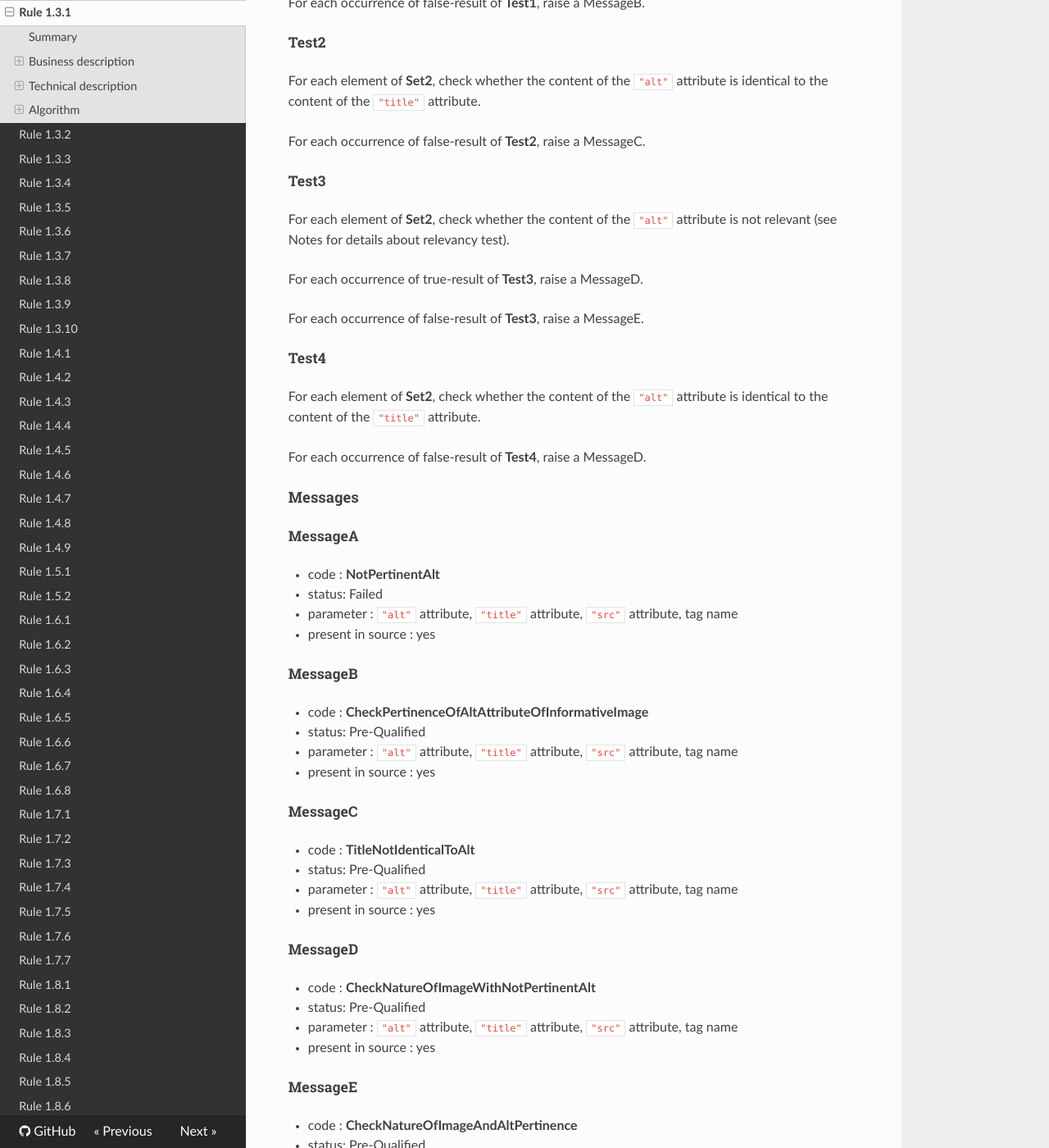
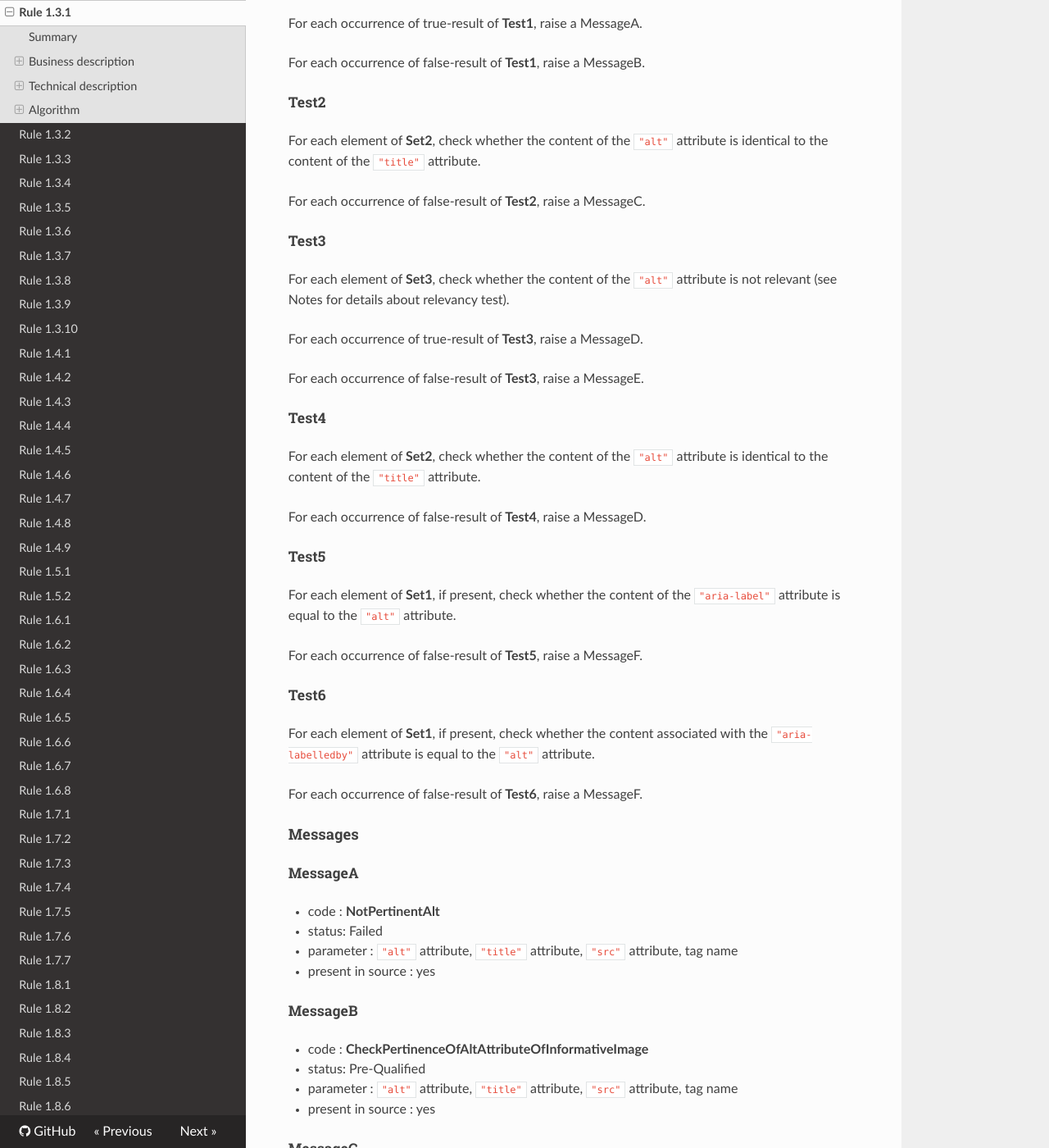
Before and after one commit to Tanaguru/RGAA3-2016, an MkDocs documentation site: the page built from docs/Rule-1-3-1.md, in a window 1280 px wide and 1400 px high, scrolled down 1830 px. Shown: the whole window at 82% size. Built offline with MkDocs 1.6.1, drawn with Linux system fonts in a browser that asks for light colours; nearby versions of some CDN libraries; old or Windows-style settings are respelled for this version of MkDocs; some of the changed text lies outside the part shown.

Commit message:
Update rule 1.3.1

```diff
--- a/docs/Rule-1-3-1.md
+++ b/docs/Rule-1-3-1.md
@@ -8,18 +8,20 @@ This test consists in checking whether the `alt` attribute of each image that co
 
 ### Criterion
 
-[1.3](http://references.modernisation.gouv.fr/referentiel-technique-0#crit-1-3)
+[1.3](http://references.modernisation.gouv.fr/rgaa/criteres.html#crit-1-3)
 
 ###Test
 
-[1.3.1](http://references.modernisation.gouv.fr/referentiel-technique-0#test-1-3-1)
+[1.3.1](http://references.modernisation.gouv.fr/rgaa/criteres.html#test-1-3-1)
 
 ### Description
 
 Chaque <a href="http://references.modernisation.gouv.fr/referentiel-technique-0#mimgInfo">image porteuse d'information</a> (balise `img`) ayant un attribut `alt` v&eacute;rifie-t-elle ces conditions (hors <a href="http://references.modernisation.gouv.fr/referentiel-technique-0#cpCrit1-3" title="Cas particuliers pour le crit&egrave;re 1.3">cas particuliers</a>) ?
 
- * Le contenu de l'attribut `alt` est pertinent
- * S'il est pr&eacute;sent, le contenu de l'attribut `title` est identique au contenu de l'attribut `alt`
+ * Le contenu de l'attribut `alt` est pertinent ;
+ * S'il est pr&eacute;sent, le contenu de l'attribut `title` est identique au contenu de l'attribut `alt` ;
+ * S'il est pr&eacute;sent, le contenu de la propri&eacute;t&eacute; `aria-label` est identique au contenu de l'attribut alt ;
+ * S'il est pr&eacute;sent, le contenu du passage de texte lié via la propriété aria-labelledby est identique au contenu de l'attribut alt.
 
 
 ### Level
@@ -58,7 +60,7 @@ All the elements of **Set1** identified neither as informative image, nor as dec
 
 ##### Test1
 
-For each element of **Set2**, check whether the content of the `"alt"` attribute is not relevant (see Notes for details about relevancy test).
+For each element of **Set3**, check whether the content of the `"alt"` attribute is not relevant (see Notes for details about relevancy test).
 
 For each occurrence of true-result of **Test1**, raise a MessageA.
 
@@ -72,7 +74,7 @@ For each occurrence of false-result of **Test2**, raise a MessageC.
 
 ##### Test3
 
-For each element of **Set2**, check whether the content of the `"alt"` attribute is not relevant (see Notes for details about relevancy test).
+For each element of **Set3**, check whether the content of the `"alt"` attribute is not relevant (see Notes for details about relevancy test).
 
 For each occurrence of true-result of **Test3**, raise a MessageD.
 
@@ -83,6 +85,18 @@ For each occurrence of false-result of **Test3**, raise a MessageE.
 For each element of **Set2**, check whether the content of the `"alt"` attribute is identical to the content of the `"title"` attribute.
 
 For each occurrence of false-result of **Test4**, raise a MessageD.
+
+##### Test5
+
+For each element of **Set1**, if present, check whether the content of the `"aria-label"` attribute is equal to the `"alt"` attribute.
+
+For each occurrence of false-result of **Test5**, raise a MessageF.
+
+##### Test6
+
+For each element of **Set1**, if present, check whether the content associated with the `"aria-labelledby"` attribute is equal to the `"alt"` attribute.
+
+For each occurrence of false-result of **Test6**, raise a MessageF.
 
 #### Messages
 
@@ -121,11 +135,20 @@ For each occurrence of false-result of **Test4**, raise a MessageD.
 -    parameter : `"alt"` attribute, `"title"` attribute, `"src"` attribute, tag name
 -    present in source : yes
 
+##### MessageF
+
+-    code : **TheTextAssociatedWithAriaAttributeIsNotEqualToAltAttribute**
+-    status: Failed
+-    parameter : `"alt"` attribute, `"title"` attribute, `"src"` attribute, tag name
+-    present in source : yes
+
 ### Analysis
 
 #### Failed
 
 At least one `<img>` tag identified as informative has an irrelevant `"alt"` attribute (**Test1** returns true for at least one element)
+
+At least one `<img>` tag have an aria-label or an aria-labelledby attribute that the text associated is not equal to the alt value (**Test5** or **Test6** returns false for at least one element)
 
 #### Pre-qualified
 
```
